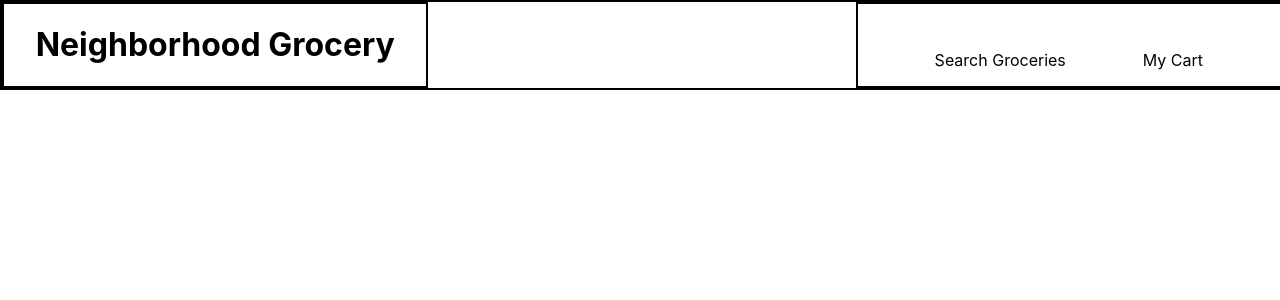
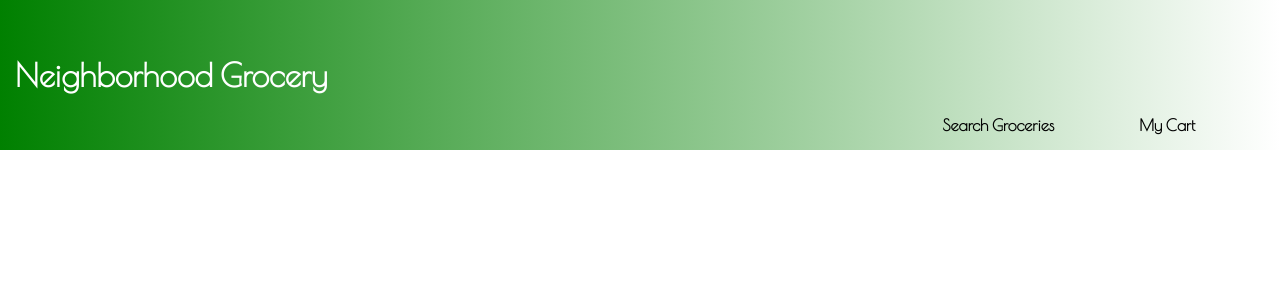
Before and after one commit to BrandonDoza/neighborhood-grocery, a React (Create React App) app: page / in a window 1280 px wide. Shown: the top 300 px of the page. Built offline with nearby package versions, Linux system fonts and the light colour scheme.

Commit message:
add basic css styling to nav bar

```diff
--- a/public/index.html
+++ b/public/index.html
@@ -15,6 +15,9 @@
       user's mobile device or desktop. See https://developers.google.com/web/fundamentals/web-app-manifest/
     -->
     <link rel="manifest" href="%PUBLIC_URL%/manifest.json" />
+    <link rel="preconnect" href="https://fonts.googleapis.com">
+<link rel="preconnect" href="https://fonts.gstatic.com" crossorigin>
+<link href="https://fonts.googleapis.com/css2?family=Poiret+One&family=Poppins:ital,wght@0,100;0,200;0,300;0,400;0,500;0,600;0,700;0,800;0,900;1,100;1,200;1,300;1,400;1,500;1,600;1,700;1,800;1,900&family=Roboto:ital,wght@0,100;0,300;0,400;0,500;0,700;0,900;1,100;1,300;1,400;1,500;1,700;1,900&family=Ultra&display=swap" rel="stylesheet">
     <!--
       Notice the use of %PUBLIC_URL% in the tags above.
       It will be replaced with the URL of the `public` folder during the build.
@@ -24,7 +27,7 @@
       work correctly both with client-side routing and a non-root public URL.
       Learn how to configure a non-root public URL by running `npm run build`.
     -->
-    <title>React App</title>
+    <title>Neighborhood Grocery</title>
   </head>
   <body>
     <noscript>You need to enable JavaScript to run this app.</noscript>
--- a/src/Components/NavBar/NavBar.css
+++ b/src/Components/NavBar/NavBar.css
@@ -1,19 +1,23 @@
 .navbar {
     width: 100%;
+    height: 150px;
+    background: linear-gradient(to right, green, white);
     display: flex;
     justify-content: space-between;
-    border: 2px solid black;
 }
 
 .title-element {
-    border: 2px solid black;
     width: 33%;
+    color: white;
+    display: flex;
+    align-items: center;
+    margin-left: 15px;
 }
 
 .nav-buttons {
     width: 33%;
-    border: 2px solid black;
     display: flex;
     justify-content: space-evenly;
     align-items: flex-end;
+    font-weight: bolder;
 }
--- a/src/index.css
+++ b/src/index.css
@@ -1,8 +1,8 @@
 body {
   margin: 0;
-  font-family: -apple-system, BlinkMacSystemFont, 'Segoe UI', 'Roboto', 'Oxygen',
-    'Ubuntu', 'Cantarell', 'Fira Sans', 'Droid Sans', 'Helvetica Neue',
-    sans-serif;
+  font-family: "Poiret One", sans-serif;
+  font-weight: 400;
+  font-style: normal;
   -webkit-font-smoothing: antialiased;
   -moz-osx-font-smoothing: grayscale;
 }
```
